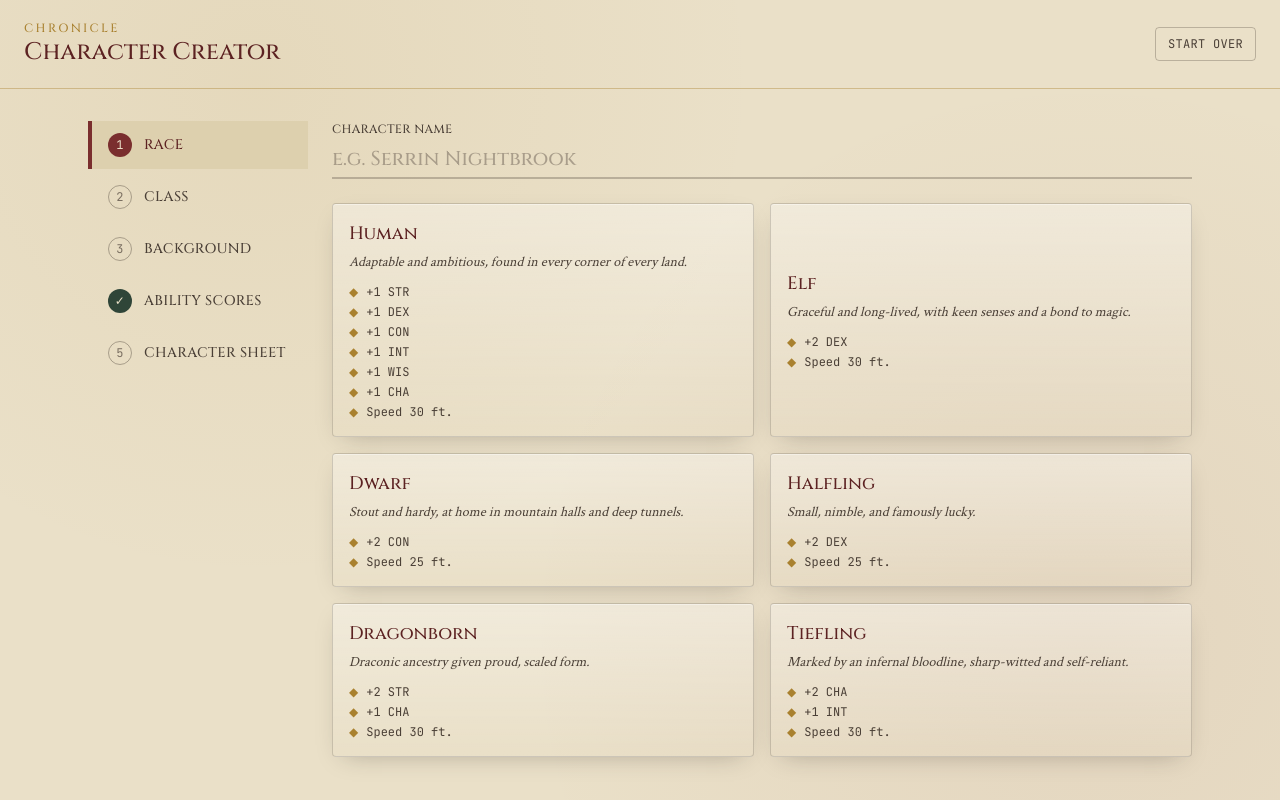
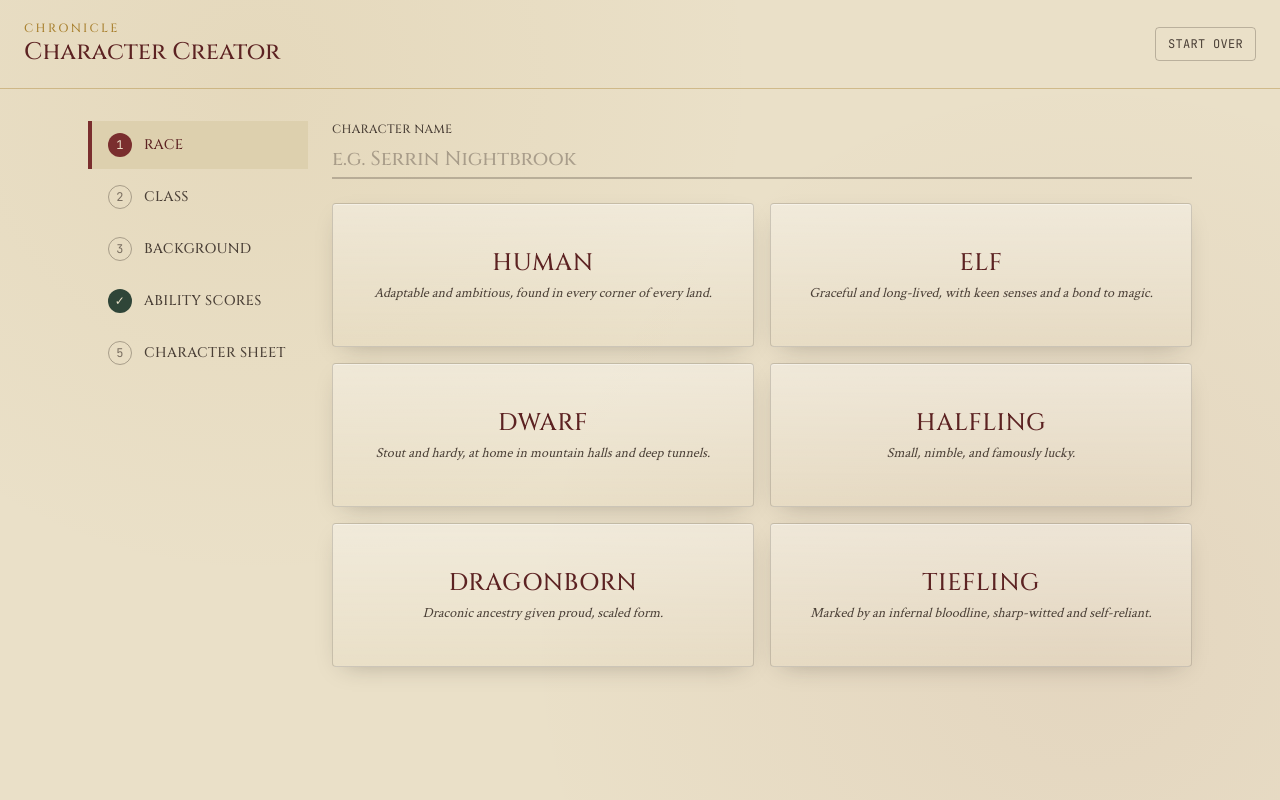
Before and after one commit to firebeard25Oh/dnd-character-creator, a Next.js app: page / in a window 1280 px wide. Built offline with nearby package versions, Linux system fonts and the light colour scheme.

Commit message:
Simplify unselected race tiles
Co-authored-by: firebeard25Oh <firebeard25Oh@users.noreply.github.com>

```diff
--- a/src/components/ChoiceGrid.tsx
+++ b/src/components/ChoiceGrid.tsx
@@ -22,6 +22,7 @@ export function ChoiceGrid({
     <div className="grid sm:grid-cols-2 gap-4">
       {items.map((item) => {
         const active = item.id === selectedId;
+        const simplified = emphasizeSelection && !active;
         const selectionClass = emphasizeSelection
           ? active
             ? "choice-card-selected"
@@ -38,14 +39,21 @@ export function ChoiceGrid({
             onClick={() => {
               if (!active) onSelect(item.id);
             }}
-            className={`text-left paper-panel rounded-sm p-4 transition-all ${selectionClass}`}
+            className={`paper-panel rounded-sm p-4 transition-all ${selectionClass} ${
+              simplified ? "min-h-36 flex flex-col items-center justify-center text-center" : "text-left"
+            }`}
           >
-            <div className="flex items-baseline justify-between gap-2">
-              <h3 className="font-display text-lg text-oxblood-deep">{item.name}</h3>
-              {active && <span className="font-mono text-xs text-forest">chosen</span>}
+            <div className={simplified ? "" : "flex items-baseline justify-between gap-2"}>
+              <h3
+                className={`font-display text-oxblood-deep ${
+                  simplified ? "text-2xl uppercase tracking-wide" : "text-lg"
+                }`}
+              >
+                {item.name}
+              </h3>
             </div>
             <p className="mt-1 text-sm text-ink-soft italic">{item.blurb}</p>
-            {item.meta && item.meta.length > 0 && (
+            {!simplified && item.meta && item.meta.length > 0 && (
               <ul className="mt-3 space-y-1">
                 {item.meta.map((m, i) => (
                   <li key={i} className="text-xs font-mono text-ink-soft flex gap-2">
```
